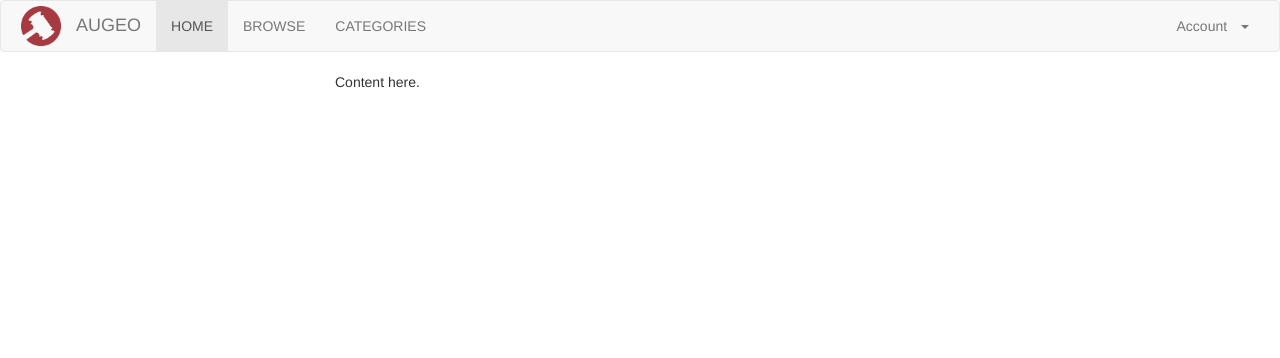
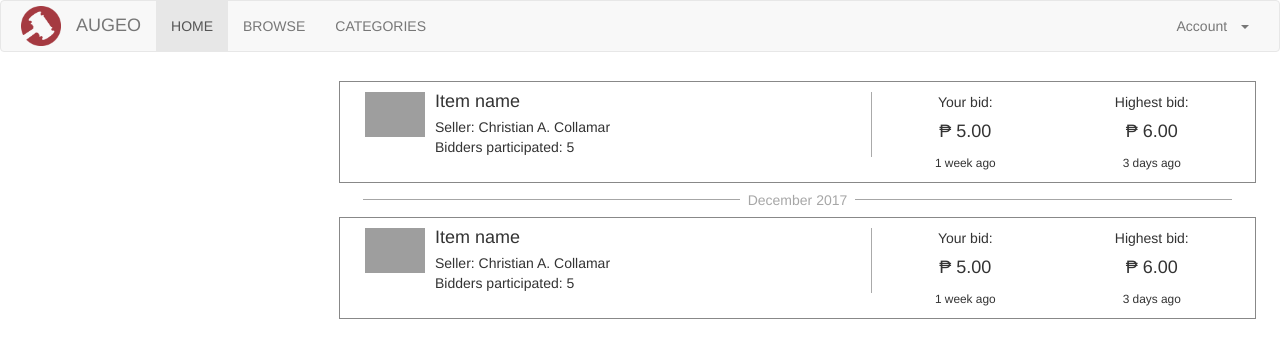
Before and after one commit to C-Collamar/augeo, a PHP site: page / in a window 1280 px wide. Shown: the top 358 px of the page. Run offline with PHP 8.4, Linux system fonts and the light colour scheme; some libraries are stand-ins or nearby versions; grey boxes are pictures that could not be loaded.

Commit message:
Improve home design

```diff
--- /dev/null
+++ b/home/css/home.css
@@ -0,0 +1,41 @@
+#tree a { text-decoration: none; }
+.row { padding: 10px; }
+.text-caption { user-select: none; }
+.text-caption::after { content: ": "; }
+.no-padding { padding: 0px; }
+.border-right { border-right: 1px solid #aaa; }
+
+.card-item {
+	outline: 1px solid #888888;
+	transition-duration: 0.3s;
+}
+
+.card-item:hover {
+	box-shadow: 0 3px 6px rgba(0,0,0,0.16), 0 3px 6px rgba(0,0,0,0.23);
+}
+
+.hr-sect {
+	display: flex;
+	flex-basis: 100%;
+	align-items: center;
+	color: rgba(0, 0, 0, 0.35);
+	margin: 8px 0px;
+}
+
+.hr-sect::before,
+.hr-sect::after {
+	content: "";
+	flex-grow: 1;
+	background: rgba(0, 0, 0, 0.35);
+	height: 1px;
+	font-size: 0px;
+	line-height: 0px;
+	margin: 0px 8px;
+}
+
+@media only screen and (max-width: 768px) {
+	.border-right {
+		border-right: none;
+		padding-bottom: 20px;
+	}
+}
--- a/home/index.php
+++ b/home/index.php
@@ -5,6 +5,7 @@
 	<meta name="viewport" content="width=device-width, initial-scale=1.0">
 	<link rel="stylesheet" href="../global/css/topbar.css">
 	<link rel="stylesheet" href="../global/vendor/bootstrap/dist/css/bootstrap.min.css">
+	<link rel="stylesheet" href="css/home.css">
 </head>
 <body>
 	<?php require "../global/php/topbar.html" ?>
@@ -14,7 +15,73 @@
 			<div class="col-sm-3">
 				<div id="tree"></div>
 			</div>
-			<div class="col-sm-9">Content here.</div>
+			<div class="col-sm-9">
+				<div class="container-fluid">
+					<div class="row card-item">
+						<div class="col-sm-7 border-right">
+							<div class="media">
+								<div class="media-left">
+									<img src="../ignore/dummy/cropped.png" class="media-object" style="width:60px" title="Sample item description.">
+								</div>
+								<div class="media-body">
+									<h4 class="media-heading">Item name</h4>
+									<span class="text-caption">Seller</span>
+									<span>Christian A. Collamar</span>
+									<div class="w-100"></div>
+									<span class="text-caption">Bidders participated</span>
+									<span>5</span>
+								</div>
+							</div>
+						</div>
+						<div class="col-sm-5 text-center align-middle">
+							<div class="row no-padding">
+								<div class="col-xs-6">
+									<div class="row no-padding"><span class="text-caption">Your bid</span></div>
+									<div class="row no-padding"><h4>&#8369; 5.00</h4></div>
+									<div class="row no-padding"><small>1 week ago</small></div>
+								</div>
+								<div class="col-xs-6">
+								<div class="row no-padding"><span class="text-caption">Highest bid</span></div>
+								<div class="row no-padding"><h4>&#8369; 6.00</h4></div>
+								<div class="row no-padding"><small>3 days ago</small></div>
+								</div>
+							</div>
+						</div>
+					</div>
+					<div class="hr-sect">December 2017</div>
+					<div class="row card-item">
+						<div class="col-sm-7 border-right">
+							<div class="media">
+								<div class="media-left">
+									<img src="../ignore/dummy/cropped.png" class="media-object" style="width:60px" title="Sample item description.">
+								</div>
+								<div class="media-body">
+									<h4 class="media-heading">Item name</h4>
+									<span class="text-caption">Seller</span>
+									<span>Christian A. Collamar</span>
+									<div class="w-100"></div>
+									<span class="text-caption">Bidders participated</span>
+									<span>5</span>
+								</div>
+							</div>
+						</div>
+						<div class="col-sm-5 text-center align-middle">
+							<div class="row no-padding">
+								<div class="col-xs-6">
+									<div class="row no-padding"><span class="text-caption">Your bid</span></div>
+									<div class="row no-padding"><h4>&#8369; 5.00</h4></div>
+									<div class="row no-padding"><small>1 week ago</small></div>
+								</div>
+								<div class="col-xs-6">
+								<div class="row no-padding"><span class="text-caption">Highest bid</span></div>
+								<div class="row no-padding"><h4>&#8369; 6.00</h4></div>
+								<div class="row no-padding"><small>3 days ago</small></div>
+								</div>
+							</div>
+						</div>
+					</div>
+				</div>
+			</div>
 		</div>
 	</div>
 
--- a/home/js/home.js
+++ b/home/js/home.js
@@ -1,10 +1,12 @@
-var tree = [{
+// Note: Only one tree node must be in selected state at a time
+var treeStruct = [{
 	text: "Pending items in auction",
 	selectable: false,
 	state: { expanded: true, },
 	tags: ['available'],
 	nodes: [{
 		text: "Items you sell for auction",
+		href: "#sdf",
 		state: { selected: true }
 	}, {
 		text: "Items you participate in bidding"
@@ -29,4 +31,11 @@
 	text: "Statistics"
 }];
 
-$('#tree').treeview({data: tree});
+var tree = $('#tree');
+var prevSelectedNode = null;
+
+tree.treeview({
+	data: treeStruct,
+	enableLinks: true,
+	selectedBackColor: "#a0495e"
+});
```
Also changed, not shown: home/php/request_handler.php (added), 1 other file.
